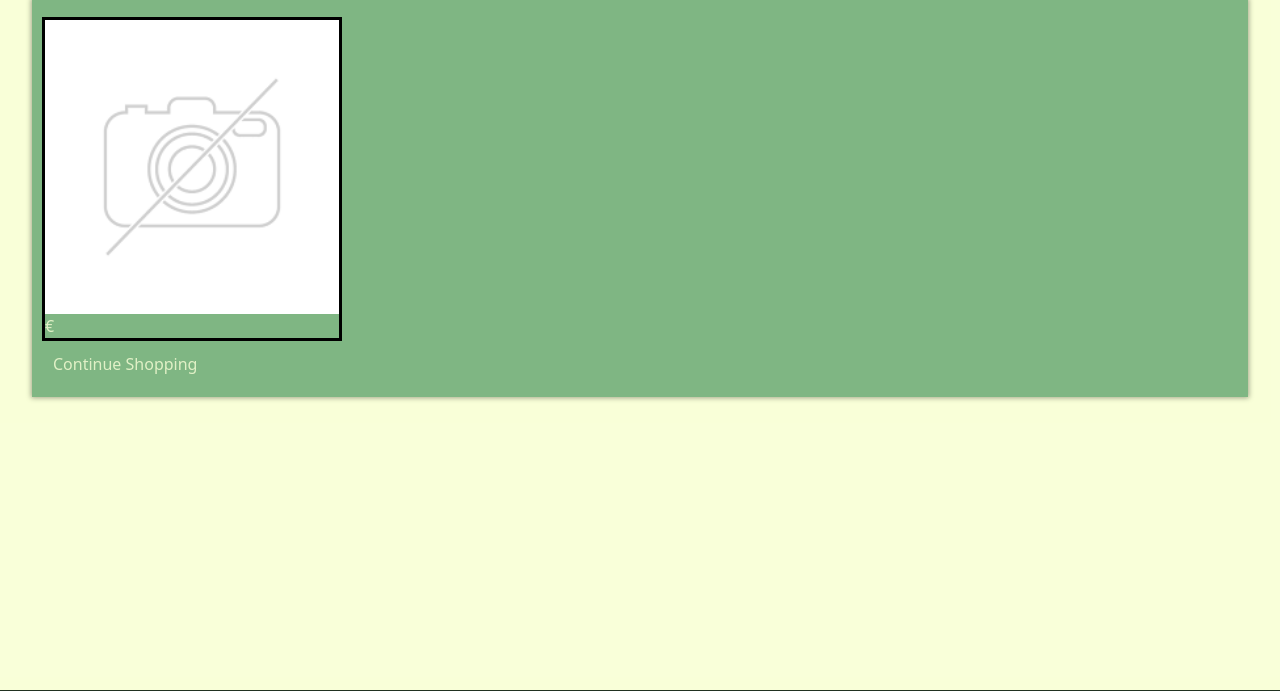
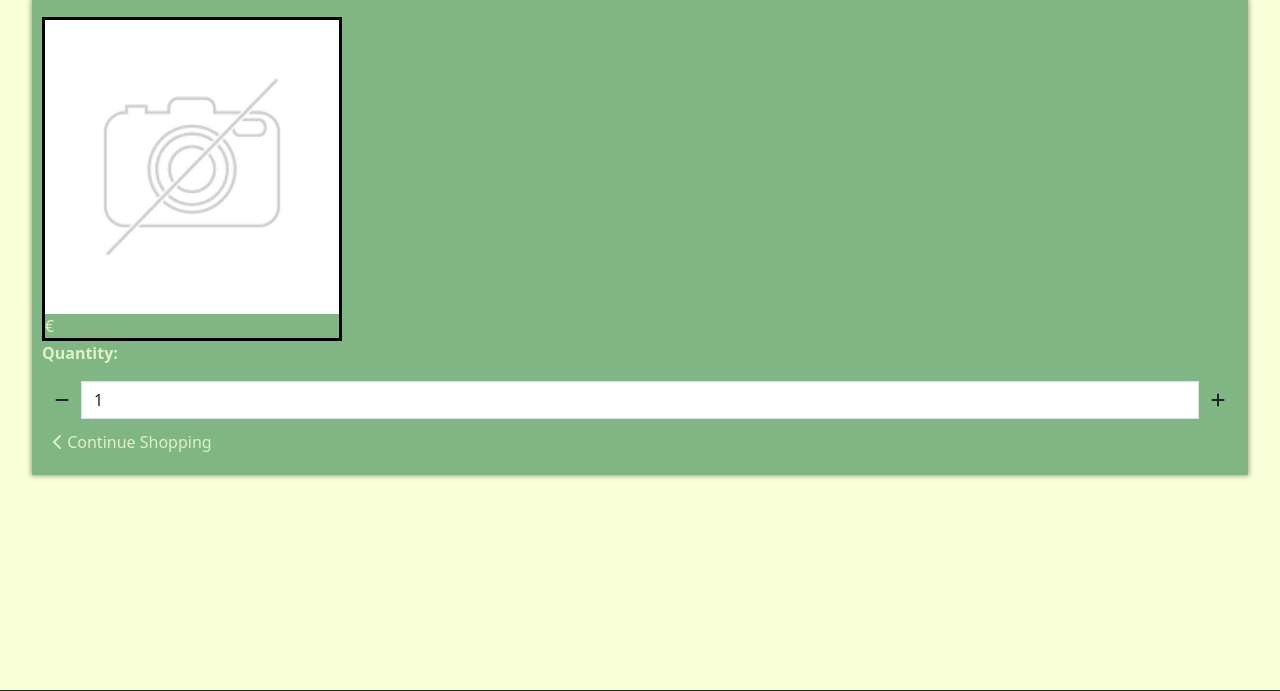
Before and after one commit to Stephen-J-Whitaker/wild-carbon, a Django app: template plants/templates/plants/plant_detail.html in a window 1280 px wide. Shown: the part 86-777 px from the top of the page. Run offline with Django 3.2, Linux system fonts and the light colour scheme; the template is opened without the code that fills it, so the values that code supplies are empty; some libraries are stand-ins or nearby versions.

Commit message:
FEAT: Add qty selector to plant detail page

```diff
--- a/plants/templates/plants/plant_detail.html
+++ b/plants/templates/plants/plant_detail.html
@@ -28,10 +28,48 @@
                 <div>&#8364 {{ plant.price }}</div>
                 <div>{{ plant.sku }}</div>
             </div>
-            <a class="nav-link" href="{% url 'carbon_capture' %}">Continue Shopping</a>
+            <!-- Quantity selector template code provided by Code Institute -->
+            <!-- <form class="form" action="#" method="POST"> -->
+                {% csrf_token %}
+                <div>
+                    <p><strong>Quantity:</strong></p>
+                    <div>
+                        <div id="input-group" class="input-group">
+                            <div class="input-group-prepend">
+                                <button id="decrement-qty" class="btn">
+                                    <span class="icon">
+                                        <i class="fas fa-minus"></i>
+                                    </span>
+                                </button>
+                            </div>
+                            <input id="id-qty" class="form-control" type="number" name="quantity" value="1" min="1" max="99">
+                            <div class="input-group-append">
+                                <button id="increment-qty" class="btn">
+                                    <span class="icon">
+                                        <i class="fas fa-plus"></i>
+                                    </span>
+                                </button>
+                            </div>
+                        </div>
+                    </div>
+                    <input type="hidden" name="redirect_url" value="{{ request.path }}">
+                    <!-- <button type="submit" class="btn">Add To Basket</button> -->
+                </div>
+            <!-- </form> -->
+            <!-- End of quantity selector template code provided by Code Institute -->
+            <a class="nav-link" href="{% url 'carbon_capture' %}">
+                <span>
+                    <i class="fas fa-chevron-left"></i>
+                </span>
+                <span>Continue Shopping</span>
+            </a>
         </div>
     </div>
 {% endblock%}
 
 {% block modal_style %}modal-offset{% endblock %}
 {% block privacy_modal_style %}modal-offset{% endblock %}
+
+{% block extra_js %}
+    <script src="{% static 'js/plants/quantity_input_script.js' %}"></script>
+{% endblock %}
```
